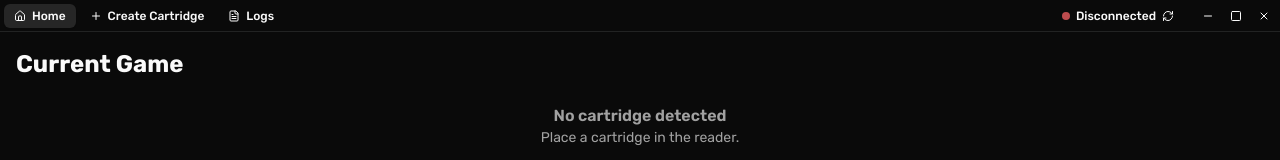
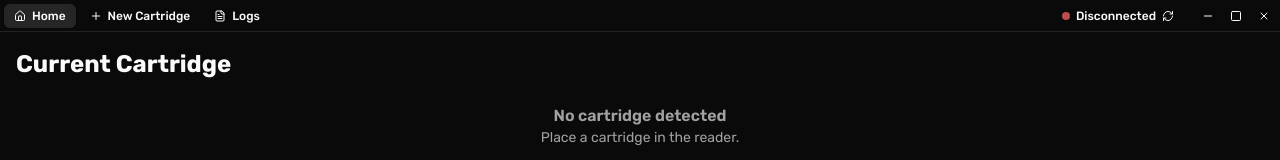
Before and after one commit to dishwasher-detergent/retro-launcher, a React (Vite) app: page / in a window 1280 px wide. Shown: the top 160 px of the page. Built offline with nearby package versions, Linux system fonts and the light colour scheme.

Commit message:
Name updates

```diff
--- a/electron/constants/tray.constant.ts
+++ b/electron/constants/tray.constant.ts
@@ -5,7 +5,7 @@ export const TRAY_ICON_PATH = "macOS/AppIcon.appiconset/icon_16x16.png";
 // Tray Menu Labels
 export const TRAY_MENU_LABELS = {
   HOME: "Go to Home",
-  WRITER: "Go to Create Cartridge",
+  WRITER: "Go to New Cartridge",
   LOGS: "Go to Logs",
   QUIT: "Quit",
   DEVICE_STATUS: "Device Status",
--- a/src/components/navigation.tsx
+++ b/src/components/navigation.tsx
@@ -16,7 +16,7 @@ export function Navigation() {
     },
     {
       path: "/writer",
-      label: "Create Cartridge",
+      label: "New Cartridge",
       icon: Plus,
     },
     {
--- a/src/components/writer.tsx
+++ b/src/components/writer.tsx
@@ -249,6 +249,7 @@ export function Writer() {
           <AlertTitle>Storage</AlertTitle>
           <AlertDescription>
             {sizeWarning || "Calculating..."}
+            <br />
             NFC215 cards have ~480 bytes of storage. Large icons or long paths
             may exceed this limit.
           </AlertDescription>
--- a/src/pages/home.tsx
+++ b/src/pages/home.tsx
@@ -51,7 +51,7 @@ export function HomePage() {
 
   return (
     <>
-      <h1 className="text-2xl font-bold mb-4">Current Game</h1>
+      <h1 className="text-2xl font-bold mb-4">Current Cartridge</h1>
       <div>
         {currentCard ? (
           <Preview
--- a/src/pages/writer.tsx
+++ b/src/pages/writer.tsx
@@ -3,7 +3,7 @@ import { Writer } from "../components/writer";
 export function WriterPage() {
   return (
     <>
-      <h1 className="text-2xl font-bold mb-4">Create Cartridge</h1>
+      <h1 className="text-2xl font-bold mb-4">New Cartridge</h1>
       <Writer />
     </>
   );
```
